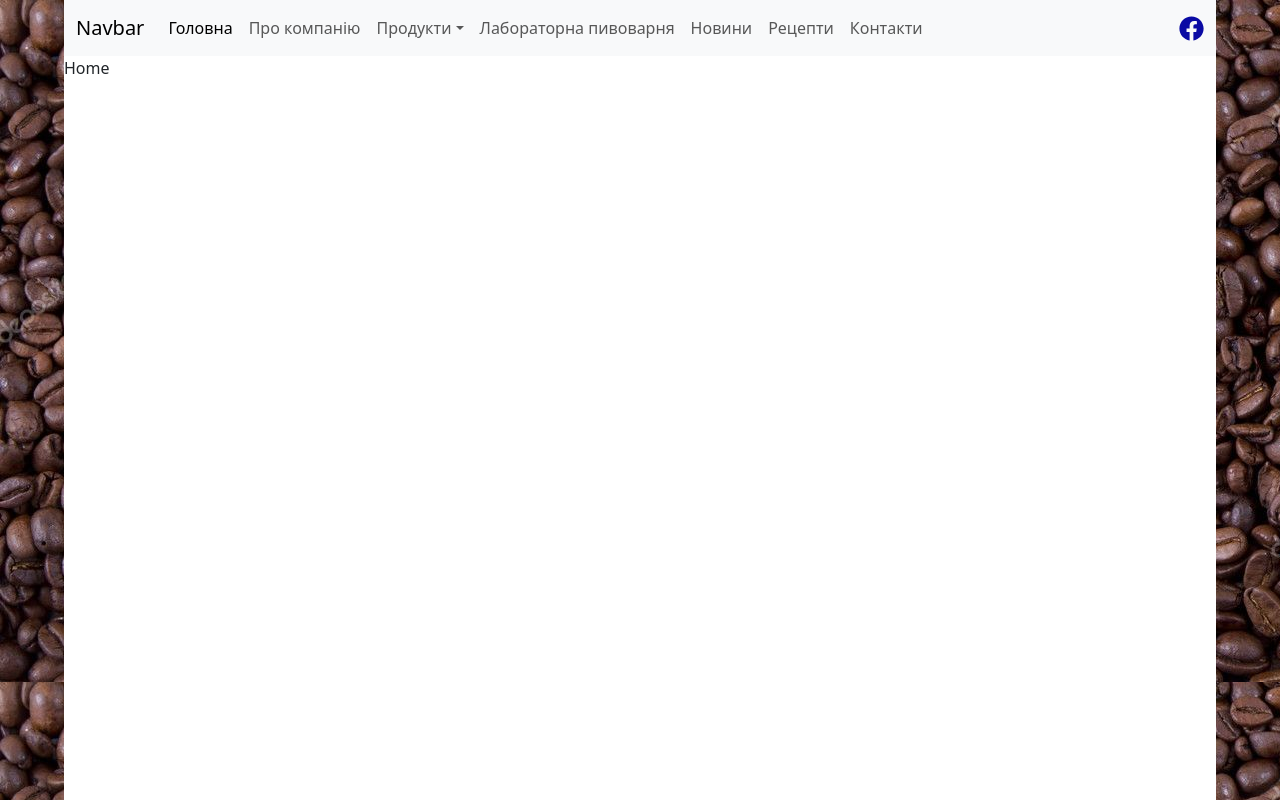
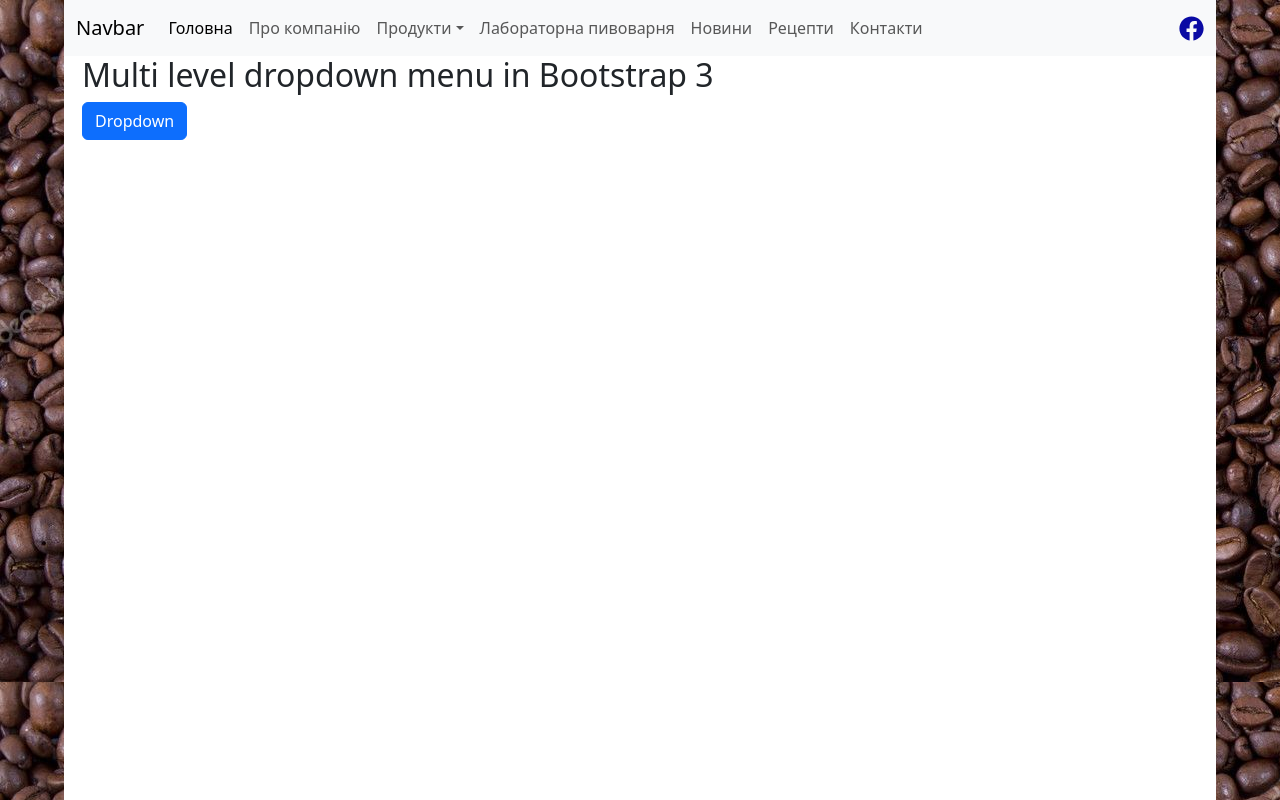
Before and after one commit to Anatolii1996/beer-manufactory, a React (Create React App) app: page / in a window 1280 px wide. Built offline with nearby package versions, Linux system fonts and the light colour scheme.

Commit message:
добавил антд

```diff
--- a/package.json
+++ b/package.json
@@ -6,6 +6,7 @@
     "@testing-library/jest-dom": "^5.16.5",
     "@testing-library/react": "^13.4.0",
     "@testing-library/user-event": "^13.5.0",
+    "antd": "^5.4.2",
     "bootstrap": "^5.3.0-alpha3",
     "react": "^18.2.0",
     "react-dom": "^18.2.0",
--- a/src/component/header.jsx
+++ b/src/component/header.jsx
@@ -43,28 +43,7 @@ const Header = () => {
                 >
                   Продукти
                 </a>
-                <ul className="dropdown-menu">
-                  <li>
-                    <a className="dropdown-item" href="#">
-                      Солод
-                    </a>
-                  </li>
-                  <li>
-                    <a className="dropdown-item" href="#">
-                      Хміль
-                    </a>
-                  </li>
-                  <li>
-                    <a className="dropdown-item" href="#">
-                     Солодові екстракти
-                    </a>
-                  </li>
-                  <li>
-                    <a className="dropdown-item" href="#">
-                     Пивні дріжжі
-                    </a>
-                  </li>
-                </ul>
+
               </li>
               <li className="nav-item">
                 <a className="nav-link" href="#">
@@ -88,10 +67,11 @@ const Header = () => {
               </li>
             </ul>
           </div>
-          <FaFacebook className="header_icons"/>
+
+          <FaFacebook className="header_icons" />
         </div>
       </nav>
-      <Outlet/>
+      <Outlet />
     </>
   );
 };
--- a/src/pages/home.jsx
+++ b/src/pages/home.jsx
@@ -1,9 +1,66 @@
 const Home = () => {
   return (
     <div className="home_wrap">
-
-       <p>Home</p>
-
+      <div class="container">
+        <div class="row">
+          <h2>Multi level dropdown menu in Bootstrap 3</h2>
+          {/* <hr> */}
+          <div class="dropdown">
+            <a
+              id="dLabel"
+              role="button"
+              data-toggle="dropdown"
+              class="btn btn-primary"
+              data-target="#"
+              href="#"
+            >
+              Dropdown <span class="caret"></span>
+            </a>
+            <ul
+              class="dropdown-menu multi-level"
+              role="menu"
+              aria-labelledby="dropdownMenu"
+            >
+              <li>
+                <a href="#">Some action</a>
+              </li>
+              <li>
+                <a href="#">Some other action</a>
+              </li>
+              <li class="divider"></li>
+              <li class="dropdown-submenu">
+                <a tabindex="-1" href="#">
+                  Hover me for more options
+                </a>
+                <ul class="dropdown-menu">
+                  <li>
+                    <a tabindex="-1" href="#">
+                      Second level
+                    </a>
+                  </li>
+                  <li class="dropdown-submenu">
+                    <a href="#">Even More..</a>
+                    <ul class="dropdown-menu">
+                      <li>
+                        <a href="#">3rd level</a>
+                      </li>
+                      <li>
+                        <a href="#">3rd level</a>
+                      </li>
+                    </ul>
+                  </li>
+                  <li>
+                    <a href="#">Second level</a>
+                  </li>
+                  <li>
+                    <a href="#">Second level</a>
+                  </li>
+                </ul>
+              </li>
+            </ul>
+          </div>
+        </div>
+      </div>
     </div>
   );
 };
```
Also changed, not shown: src/App.scss (line endings or trailing spaces), 1 other file (tests, documents, lock files or other folders).
